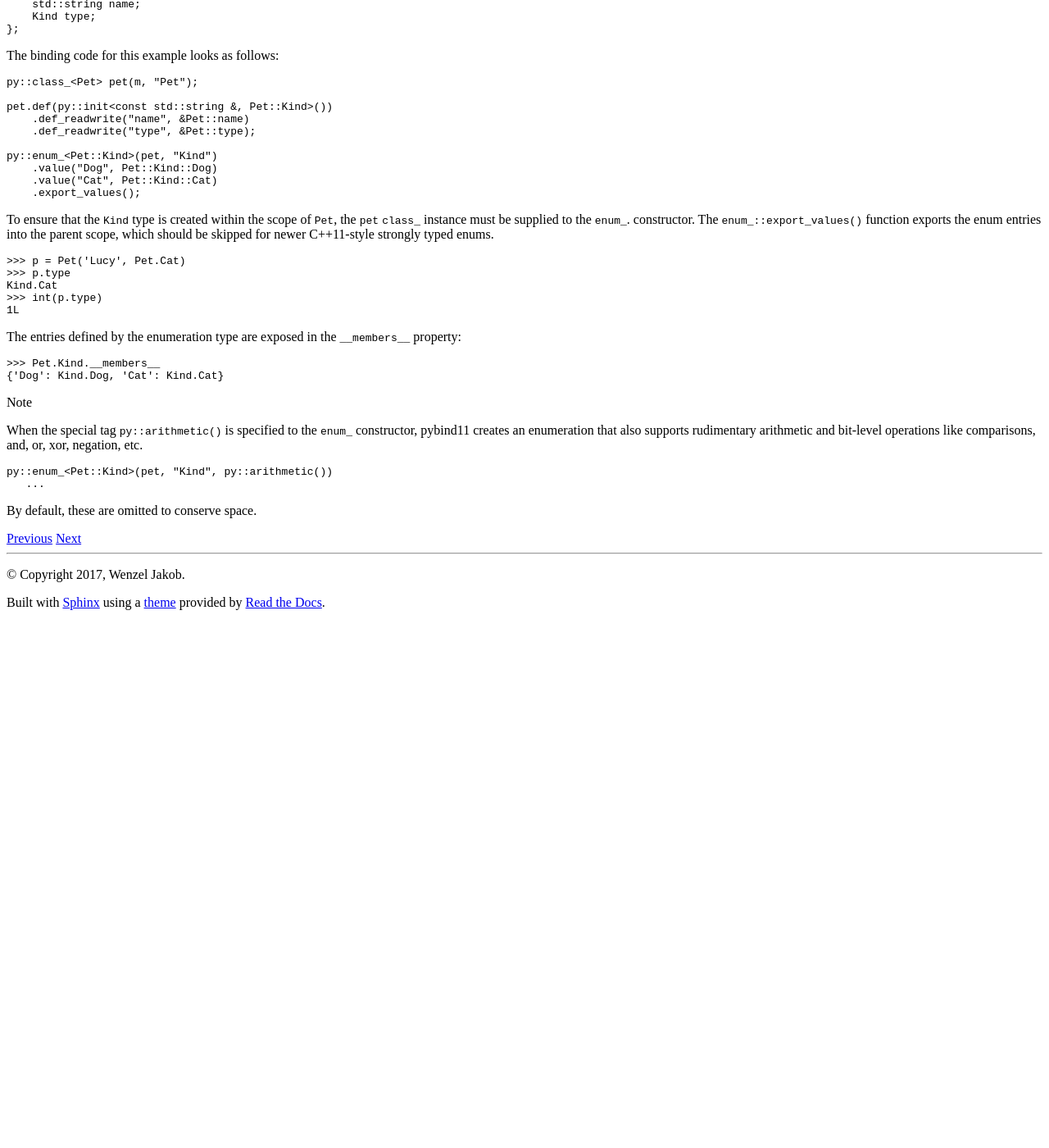
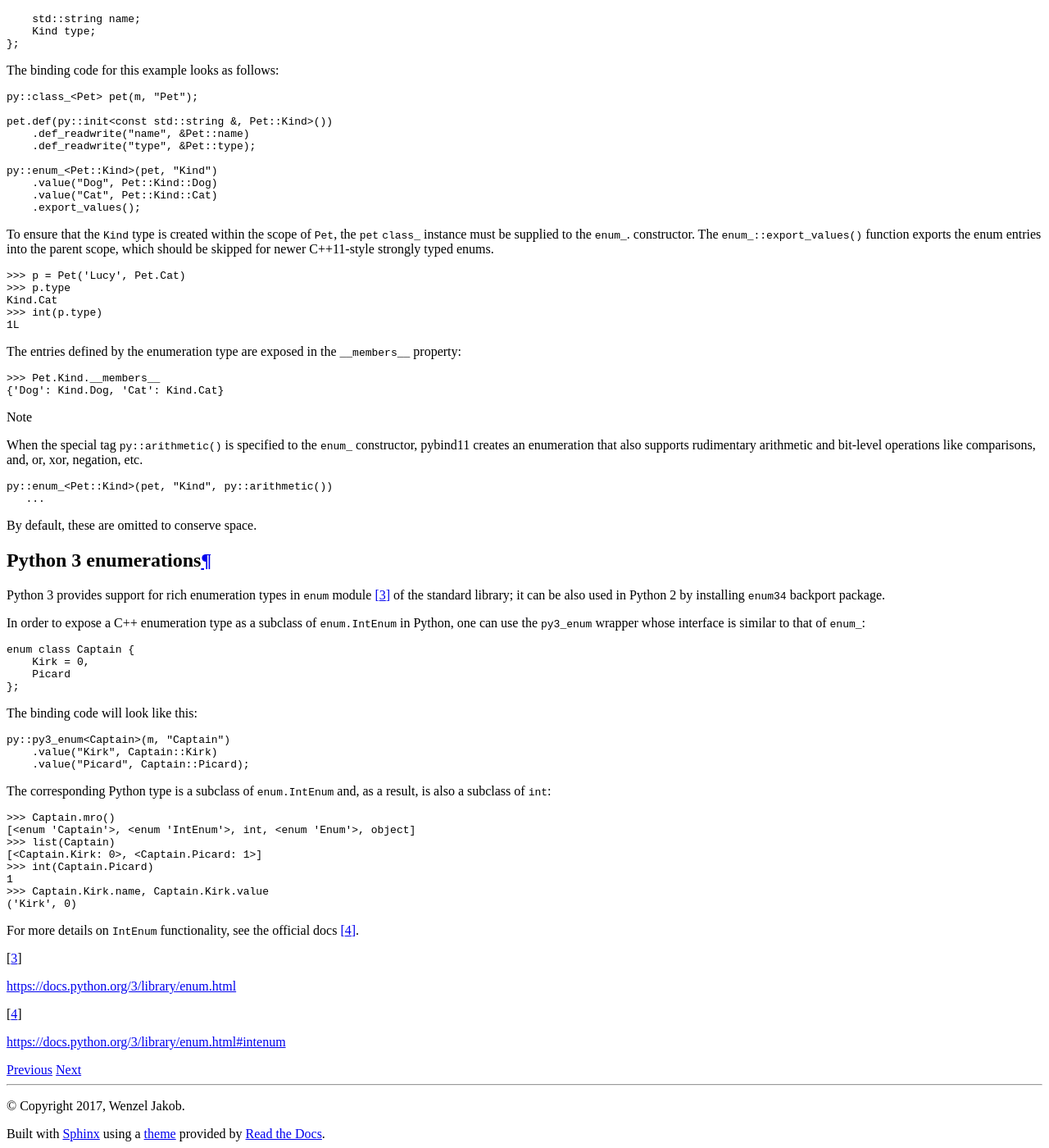
Before and after one commit to pybind/pybind11, a Sphinx documentation site: the page built from docs/classes.rst, in a window 1280 px wide and 1400 px high, scrolled down 5487 px. Shown: the whole window at 82% size. Built offline with Sphinx 7.4.7 and the Read the Docs theme 2.0.0, drawn with Linux system fonts in a browser that asks for light colours; pages that are not in the unit, such as notebooks, are missing from menus; before the commit the page ends 6239 px from its top, so only the background shows below that; some of the changed text lies outside the part shown.

Commit message:
Add docs on py3 enums

```diff
--- a/docs/classes.rst
+++ b/docs/classes.rst
@@ -443,3 +443,46 @@ The entries defined by the enumeration type are exposed in the ``__members__`` p
            ...
 
     By default, these are omitted to conserve space.
+
+Python 3 enumerations
+=====================
+
+Python 3 provides support for rich enumeration types in ``enum`` module [#enum]_ of the
+standard library; it can be also used in Python 2 by installing ``enum34`` backport package.
+
+In order to expose a C++ enumeration type as a subclass of ``enum.IntEnum`` in Python,
+one can use the :class:`py3_enum` wrapper whose interface is similar to that of :class:`enum_`:
+
+.. code-block:: cpp
+
+    enum class Captain {
+        Kirk = 0,
+        Picard
+    };
+
+The binding code will look like this:
+
+.. code-block:: cpp
+
+    py::py3_enum<Captain>(m, "Captain")
+        .value("Kirk", Captain::Kirk)
+        .value("Picard", Captain::Picard);
+
+The corresponding Python type is a subclass of ``enum.IntEnum`` and, as a result, is also
+a subclass of ``int``:
+
+.. code-block:: pycon
+
+    >>> Captain.mro()
+    [<enum 'Captain'>, <enum 'IntEnum'>, int, <enum 'Enum'>, object]
+    >>> list(Captain)
+    [<Captain.Kirk: 0>, <Captain.Picard: 1>]
+    >>> int(Captain.Picard)
+    1
+    >>> Captain.Kirk.name, Captain.Kirk.value
+    ('Kirk', 0)
+
+For more details on ``IntEnum`` functionality, see the official docs [#intenum]_.
+
+.. [#enum] https://docs.python.org/3/library/enum.html
+.. [#intenum] https://docs.python.org/3/library/enum.html#intenum
```
